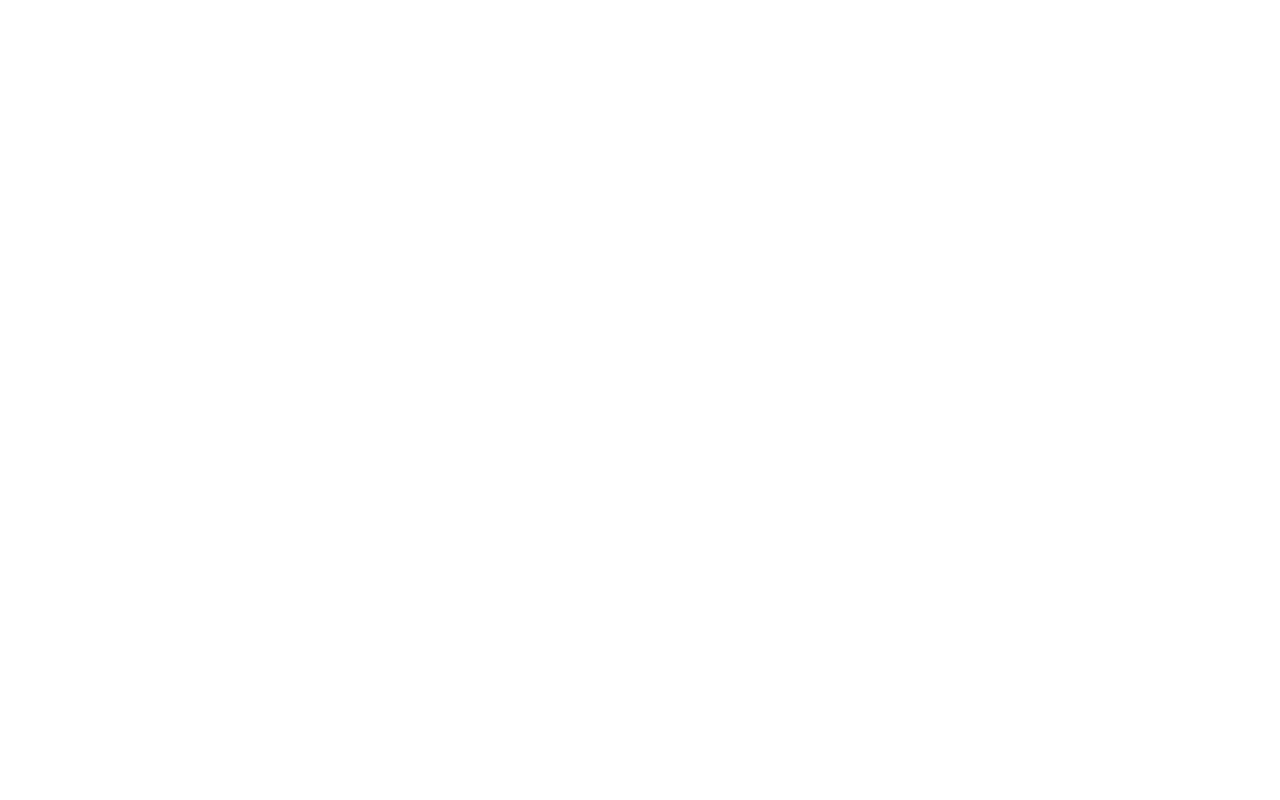
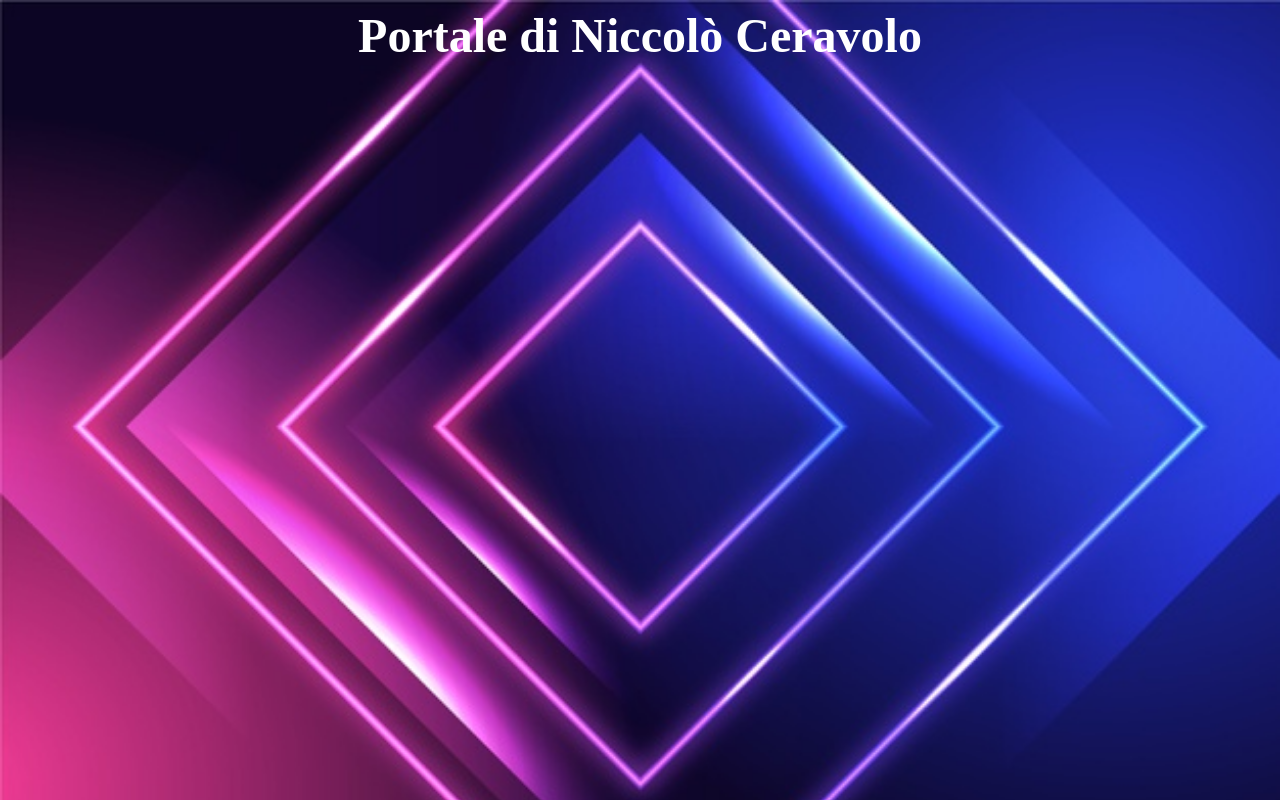
Before and after one commit to Niccoloceravolo/niccolo.github.io, a plain HTML site: page chisono.html in a window 1280 px wide. Drawn offline with Linux system fonts and the light colour scheme.

Commit message:
ok
corretto

```diff
--- a/chisono.html
+++ b/chisono.html
@@ -2,4 +2,13 @@
   <head>
       <title>Chi sono</title>
   </head>
+  <body>
+    <font face="Times New Roman" size="5" Color="white">
+    <h1 align="center">Portale di Niccolò Ceravolo</h1>
+    <style type="text/css">
+      body{
+        background-image:URL("img/legno.jpeg");
+        background-size:cover;
+      }
+  </body>
 </html>
```
Also changed, not shown: index.html (+1 -1 lines).
